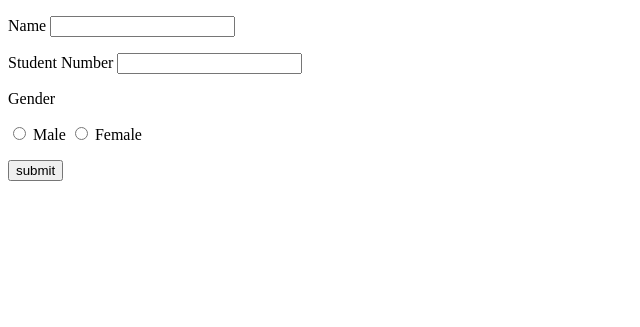
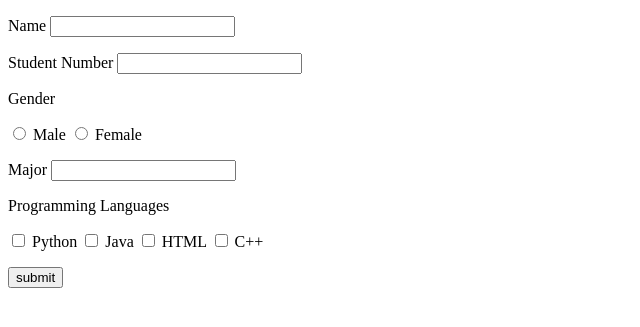
Before and after one commit to MinjuJangg/2022-2-OSSPrac-letsgitrit-4, a Flask app: page / in a window 1280 px wide. Shown: the top 327 px of the page, without its empty margins (0-640 px from the left). Run offline with Flask 2, Linux system fonts and the light colour scheme.

Commit message:
feature : Input Major and Programming Languege

```diff
--- a/OSSPrac_work3/TeamHw_3_Code/main.py
+++ b/OSSPrac_work3/TeamHw_3_Code/main.py
@@ -12,6 +12,8 @@ def result():
       result['Name'] = request.form.get('Name')
       result['Student Number'] = request.form.get('Student Number')
       result['Gender']=request.form.get('Gender')
+      result['Major'] = request.form.get('Major')
+      result['Programming Languages'] = ','.join(request.form.getlist('Programming Languages'))
       # 학번
       # 성별
       # 학과
--- a/OSSPrac_work3/TeamHw_3_Code/templates/input_info.html
+++ b/OSSPrac_work3/TeamHw_3_Code/templates/input_info.html
@@ -15,7 +15,15 @@
             <label for="dewey">Female</label>
          </p>
          <!-- 학과 -->
+         <p>Major <input type = "text" name = "Major" /></p>
+
          <!-- 프로그래밍 언어 -->
+         <p>Programming Languages</p>
+         <label><input type="checkbox" name="Programming Languages" value="Python"> Python</label>
+         <label><input type="checkbox" name="Programming Languages" value="Java"> Java</label>
+         <label><input type="checkbox" name="Programming Languages" value="HTML"> HTML</label>
+         <label><input type="checkbox" name="Programming Languages" value="C++"> C++</label>
+
          <p><input type = "submit" value = "submit" /></p>
       </form>
 
```
